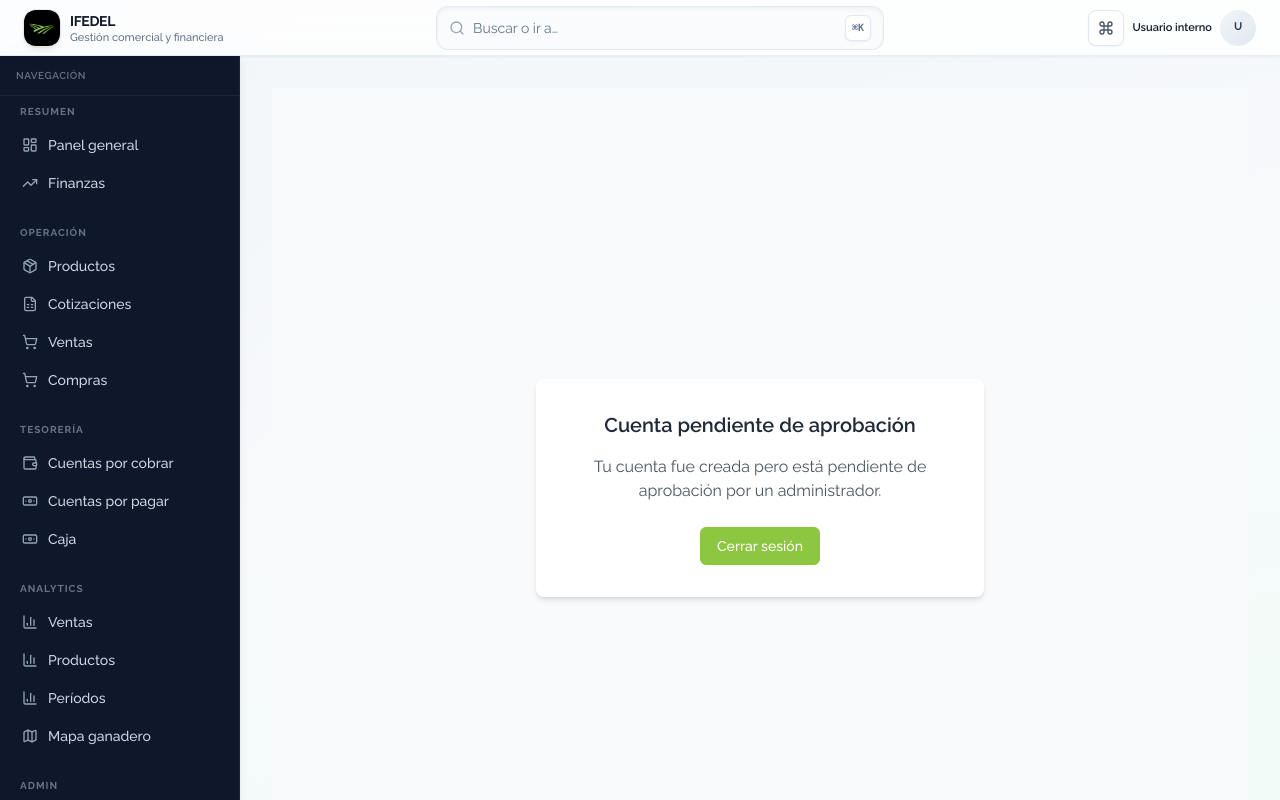
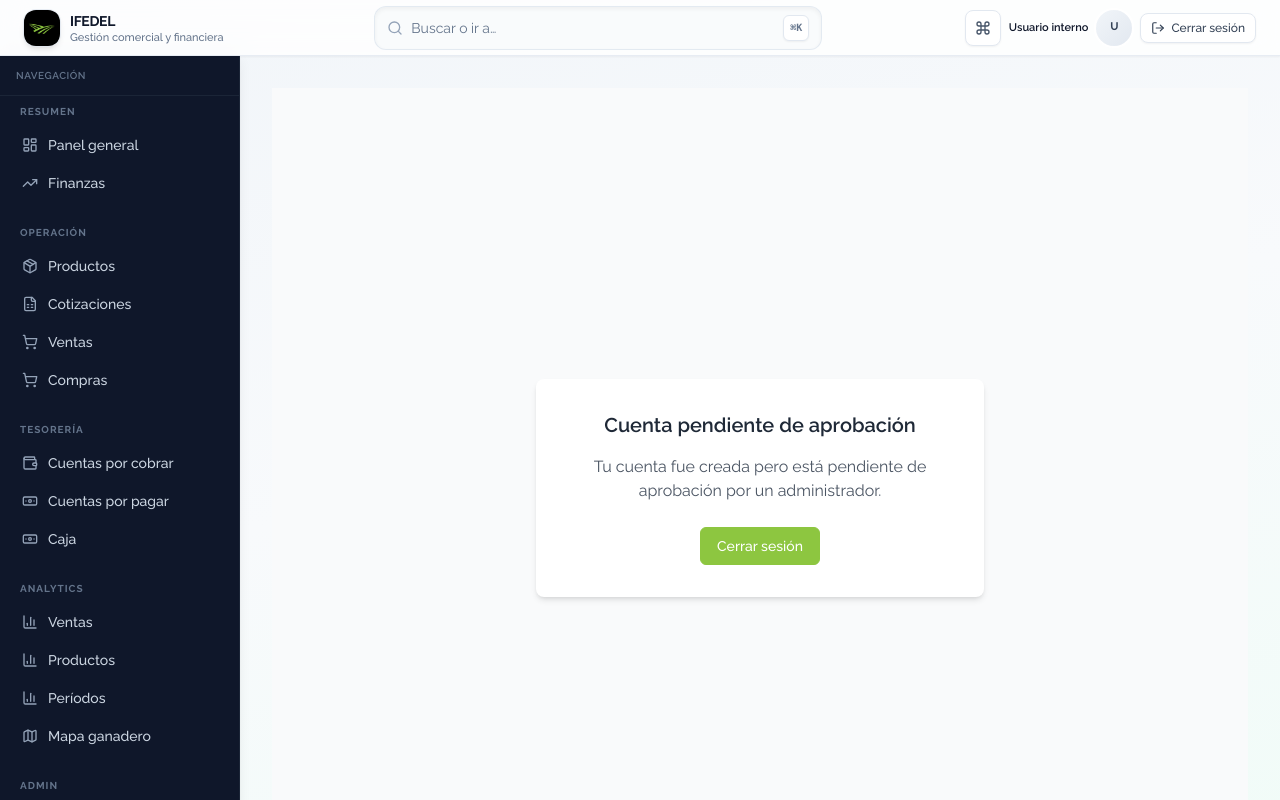
Before and after one commit to Isidro1999/Ifedel-administracion, a Next.js app: page /pending in a window 1280 px wide. Shown: the top 800 px of the page. Built offline with nearby package versions, Linux system fonts and the light colour scheme; no server answers.

Commit message:
feat: add sign out option to backoffice

```diff
--- a/app/pending/page.tsx
+++ b/app/pending/page.tsx
@@ -7,7 +7,7 @@
 
   async function handleSignOut() {
     'use server'
-    await signOut({ redirectTo: '/' })
+    await signOut({ redirectTo: '/login' })
   }
 
   return (
--- /dev/null
+++ b/components/layout/SignOutButton.tsx
@@ -0,0 +1,48 @@
+'use client'
+
+import { useState } from 'react'
+import { signOut } from 'next-auth/react'
+import { LogOut } from 'lucide-react'
+
+type SignOutButtonProps = {
+  className?: string
+  /** Variante compacta para el topbar. */
+  compact?: boolean
+}
+
+/**
+ * Cierre de sesión oficial Auth.js (cliente).
+ * Redirige a /login y evita clics repetidos mientras corre.
+ */
+export function SignOutButton({ className = '', compact = false }: SignOutButtonProps) {
+  const [loading, setLoading] = useState(false)
+
+  async function handleSignOut() {
+    if (loading) return
+    setLoading(true)
+    try {
+      await signOut({ callbackUrl: '/login', redirect: true })
+    } catch {
+      // Fallback duro si el redirect de Auth.js falla.
+      window.location.assign('/login')
+    }
+  }
+
+  return (
+    <button
+      type="button"
+      onClick={handleSignOut}
+      disabled={loading}
+      aria-busy={loading}
+      className={
+        className ||
+        (compact
+          ? 'inline-flex items-center gap-1.5 rounded-lg border border-slate-200 bg-white px-2.5 py-1.5 text-xs font-medium text-slate-700 shadow-sm transition hover:border-slate-300 hover:bg-slate-50 disabled:cursor-not-allowed disabled:opacity-60'
+          : 'inline-flex items-center gap-2 rounded-lg border border-slate-200 bg-white px-3 py-2 text-sm font-medium text-slate-700 shadow-sm transition hover:border-slate-300 hover:bg-slate-50 disabled:cursor-not-allowed disabled:opacity-60')
+      }
+    >
+      <LogOut className={compact ? 'h-3.5 w-3.5' : 'h-4 w-4'} strokeWidth={2} aria-hidden />
+      <span>{loading ? 'Cerrando…' : 'Cerrar sesión'}</span>
+    </button>
+  )
+}
--- a/components/layout/Topbar.tsx
+++ b/components/layout/Topbar.tsx
@@ -6,6 +6,7 @@
 import { Command, Menu, Search } from 'lucide-react'
 import { IFEDelBrand } from '@/lib/ifedel-brand'
 import { useCurrentUser } from '@/components/layout/UserContext'
+import { SignOutButton } from '@/components/layout/SignOutButton'
 import { COMMAND_PALETTE_EVENT } from './command-palette-constants'
 
 type TopbarProps = {
@@ -86,9 +87,13 @@
         <div className="hidden text-right text-[11px] leading-tight sm:block">
           <div className="font-semibold text-slate-900">{displayName}</div>
         </div>
-        <div className="flex h-9 w-9 items-center justify-center rounded-full bg-gradient-to-br from-slate-100 to-slate-200 text-[11px] font-bold text-slate-700 ring-2 ring-white shadow-sm">
+        <div
+          className="flex h-9 w-9 items-center justify-center rounded-full bg-gradient-to-br from-slate-100 to-slate-200 text-[11px] font-bold text-slate-700 ring-2 ring-white shadow-sm"
+          aria-hidden
+        >
           {displayName.charAt(0).toUpperCase()}
         </div>
+        <SignOutButton compact />
       </div>
     </header>
   )
```
